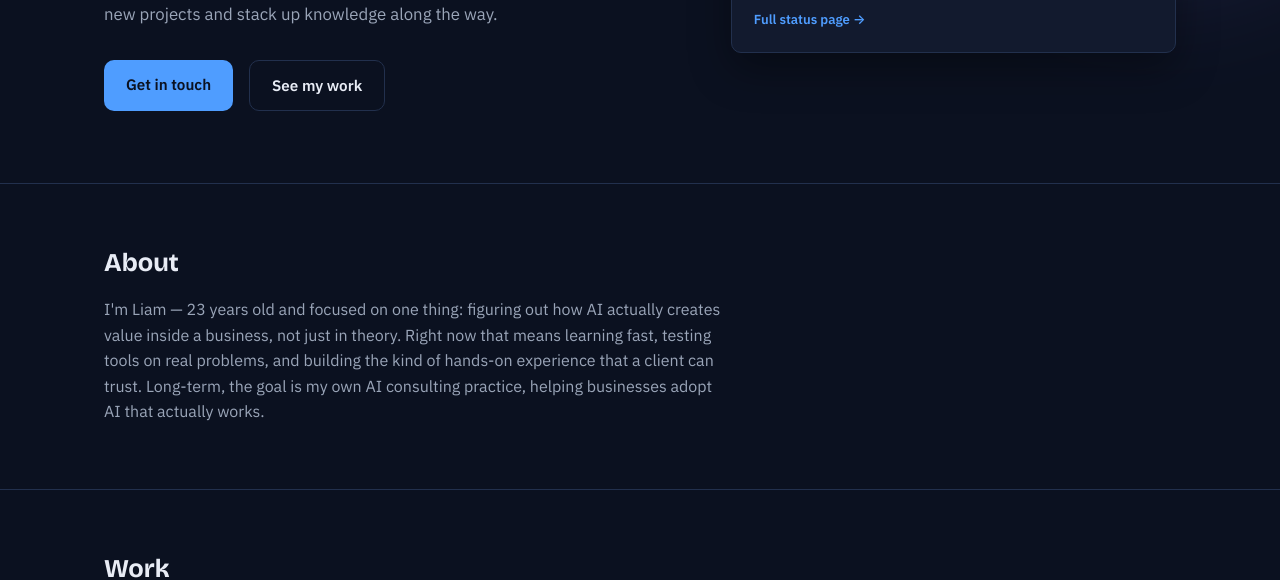
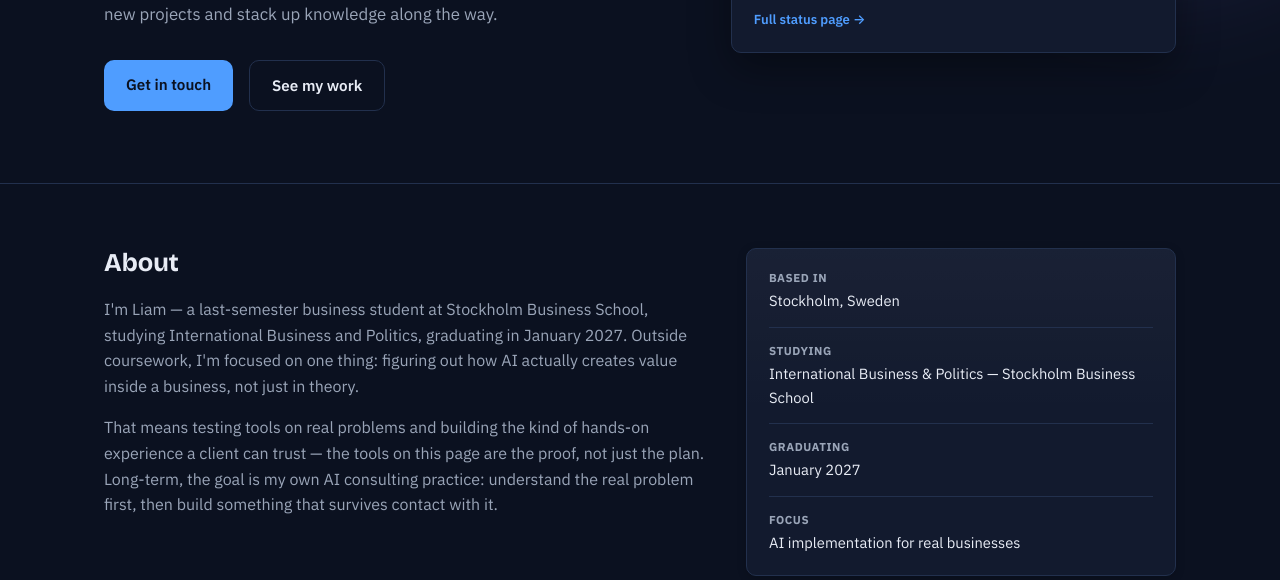
Before and after one commit to liamk02/silver-barnacle, a plain HTML site: page index.html in a window 1280 px wide. Shown: the part 381-961 px from the top of the page. Drawn offline with nearby package versions, Linux system fonts and the light colour scheme; no server answers.

Commit message:
Expand About with real details + future-proof project counts
- Real bio specifics: Stockholm Business School, International
  Business and Politics, graduating January 2027
- Two-column layout: narrative + a quick-facts panel matching the
  hero widget's visual treatment
- Dropped hard-coded "three tools"/"three projects" language from
  the About and Work sections - more projects are coming, so neither
  copy block should need editing every time one ships

Co-Authored-By: Claude Sonnet 5 <noreply@anthropic.com>

```diff
--- a/index.html
+++ b/index.html
@@ -70,15 +70,42 @@
     </section>
 
     <section id="about" class="section">
-      <div class="wrap">
-        <h2>About</h2>
-        <p>
-          I'm Liam — 23 years old and focused on one thing: figuring out how AI actually
-          creates value inside a business, not just in theory. Right now that means
-          learning fast, testing tools on real problems, and building the kind of
-          hands-on experience that a client can trust. Long-term, the goal is my own
-          AI consulting practice, helping businesses adopt AI that actually works.
-        </p>
+      <div class="wrap about-grid">
+        <div>
+          <h2>About</h2>
+          <p>
+            I'm Liam — a last-semester business student at Stockholm Business School,
+            studying International Business and Politics, graduating in January 2027.
+            Outside coursework, I'm focused on one thing: figuring out how AI actually
+            creates value inside a business, not just in theory.
+          </p>
+          <p>
+            That means testing tools on real problems and building the kind of hands-on
+            experience a client can trust — the tools on this page are the proof, not
+            just the plan. Long-term, the goal is my own AI consulting practice:
+            understand the real problem first, then build something that survives
+            contact with it.
+          </p>
+        </div>
+
+        <dl class="fact-panel">
+          <div class="fact-row">
+            <dt>Based in</dt>
+            <dd>Stockholm, Sweden</dd>
+          </div>
+          <div class="fact-row">
+            <dt>Studying</dt>
+            <dd>International Business &amp; Politics — Stockholm Business School</dd>
+          </div>
+          <div class="fact-row">
+            <dt>Graduating</dt>
+            <dd>January 2027</dd>
+          </div>
+          <div class="fact-row">
+            <dt>Focus</dt>
+            <dd>AI implementation for real businesses</dd>
+          </div>
+        </dl>
       </div>
     </section>
 
@@ -86,7 +113,8 @@
       <div class="wrap">
         <h2>Work</h2>
         <p class="section-note">
-          Three projects, three different techniques: retrieval, classification, generation.
+          Real projects, each a different technique — retrieval, classification, generation,
+          and more as they ship.
         </p>
         <div class="card-grid">
           <article class="card">
--- a/styles.css
+++ b/styles.css
@@ -304,6 +304,56 @@ a {
   max-width: 65ch;
 }
 
+.section p + p {
+  margin-top: 16px;
+}
+
+/* ---------- About ---------- */
+.about-grid {
+  display: grid;
+  grid-template-columns: 1fr;
+  gap: 40px;
+  align-items: start;
+}
+
+@media (min-width: 860px) {
+  .about-grid {
+    grid-template-columns: 1.4fr 1fr;
+  }
+}
+
+.fact-panel {
+  background: linear-gradient(180deg, rgba(255, 255, 255, 0.03), transparent 50%), var(--bg-elevated);
+  border: 1px solid var(--border);
+  border-radius: var(--radius);
+  padding: 6px 22px;
+  box-shadow: var(--shadow-sm);
+}
+
+.fact-row {
+  display: flex;
+  flex-direction: column;
+  gap: 2px;
+  padding: 14px 0;
+}
+
+.fact-row + .fact-row {
+  border-top: 1px solid var(--border);
+}
+
+.fact-row dt {
+  font-size: 0.72rem;
+  font-weight: 700;
+  letter-spacing: 0.05em;
+  text-transform: uppercase;
+  color: var(--text-muted);
+}
+
+.fact-row dd {
+  font-size: 0.92rem;
+  margin: 0;
+}
+
 .section-note {
   font-style: italic;
   margin-bottom: 24px;
```
